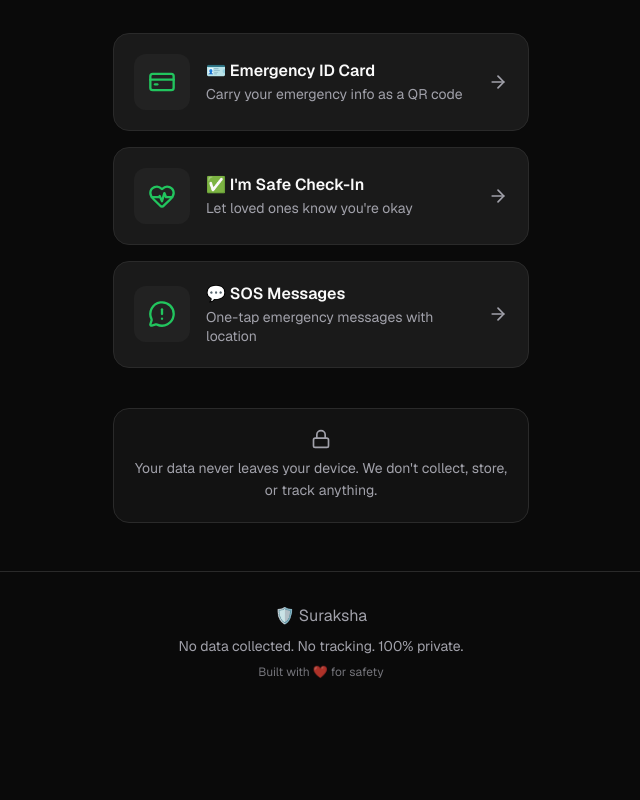
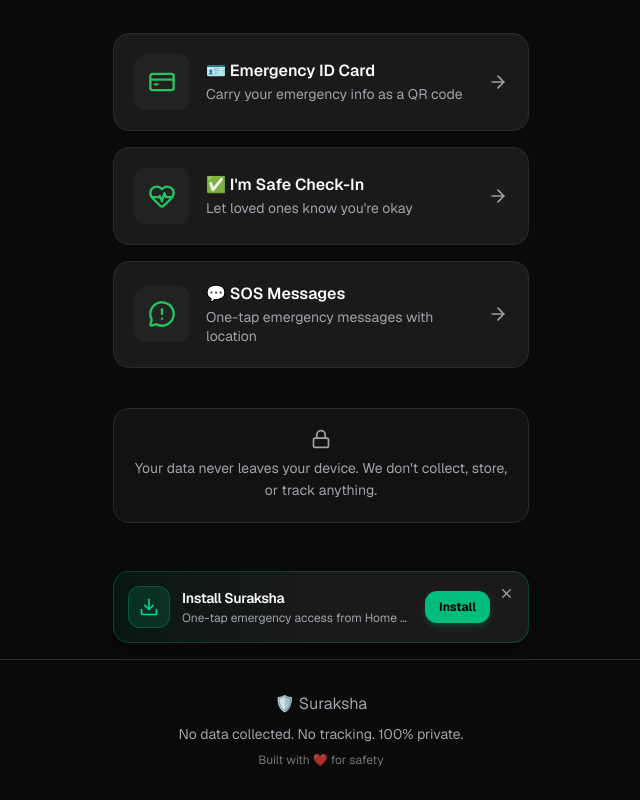
Before and after one commit to krrishvimal/suraksha, a Next.js app: page / in a window 1280 px wide. Shown: the part 421-1221 px from the top of the page, without its empty margins (319-959 px from the left). Before the commit the page ends 1133 px from the top, so only its background shows below. Built offline with nearby package versions, Linux system fonts and the light colour scheme; a web font is replaced by a local one.

Commit message:
feat: make install button always visible with native prompt and fallback guide

```diff
--- a/src/components/InstallPrompt.tsx
+++ b/src/components/InstallPrompt.tsx
@@ -1,7 +1,7 @@
 'use client';
 
 import { useEffect, useState, useCallback } from 'react';
-import { Download, X } from 'lucide-react';
+import { Download, X, Smartphone, Share, MoreVertical, Monitor } from 'lucide-react';
 import { useLanguage } from '@/lib/i18n';
 
 // eslint-disable-next-line @typescript-eslint/no-explicit-any
@@ -14,12 +14,14 @@
   const { t } = useLanguage();
 
   const [deferredPrompt, setDeferredPrompt] = useState<BeforeInstallPromptEvent | null>(null);
-  const [showBanner, setShowBanner] = useState(false);
-  const [isIOS, setIsIOS] = useState(false);
   const [isStandalone, setIsStandalone] = useState(false);
   const [dismissed, setDismissed] = useState(false);
+  const [showGuide, setShowGuide] = useState(false);
+  const [mounted, setMounted] = useState(false);
 
   useEffect(() => {
+    setMounted(true);
+
     // Check if already installed as standalone
     const standalone =
       window.matchMedia('(display-mode: standalone)').matches ||
@@ -27,32 +29,19 @@
       (navigator as any).standalone === true;
     setIsStandalone(standalone);
 
-    if (standalone) return; // Already installed, don't show anything
+    if (standalone) return; // Already running as installed app
 
     // Check if dismissed this session
     try {
       if (sessionStorage.getItem('suraksha_install_dismissed') === '1') {
         setDismissed(true);
-        return;
       }
     } catch { /* ignore */ }
 
-    // Detect iOS
-    const ua = navigator.userAgent;
-    const isiOS = /iPad|iPhone|iPod/.test(ua) || (navigator.platform === 'MacIntel' && navigator.maxTouchPoints > 1);
-    setIsIOS(isiOS);
-
-    // On iOS (not standalone), show iOS-specific instructions
-    if (isiOS) {
-      setShowBanner(true);
-      return;
-    }
-
-    // On Chromium browsers, listen for the install prompt
+    // Listen for the native install prompt
     const handler = (e: Event) => {
       e.preventDefault();
       setDeferredPrompt(e as BeforeInstallPromptEvent);
-      setShowBanner(true);
     };
 
     window.addEventListener('beforeinstallprompt', handler);
@@ -62,76 +51,122 @@
     };
   }, []);
 
-  const handleInstall = useCallback(async () => {
-    if (!deferredPrompt) return;
-
+  const handleInstallClick = useCallback(async () => {
+    if (deferredPrompt) {
       try {
         await deferredPrompt.prompt();
         const choice = await deferredPrompt.userChoice;
-
         if (choice.outcome === 'accepted') {
-        setShowBanner(false);
+          setDismissed(true);
         }
       } catch {
-      // User cancelled or error — hide banner
+        // Fall back to showing manual guide
+        setShowGuide(true);
       }
-
       setDeferredPrompt(null);
+    } else {
+      // Browser didn't fire automatic prompt yet or doesn't support it — show clear manual steps
+      setShowGuide(true);
+    }
   }, [deferredPrompt]);
 
   const handleDismiss = useCallback(() => {
-    setShowBanner(false);
     setDismissed(true);
+    setShowGuide(false);
     try {
       sessionStorage.setItem('suraksha_install_dismissed', '1');
     } catch { /* ignore */ }
   }, []);
 
-  // Don't render anything if already installed, dismissed, or no banner to show
-  if (isStandalone || dismissed || !showBanner) return null;
+  // Don't render until mounted (SSR safe) or if already running as standalone app or dismissed
+  if (!mounted || isStandalone || dismissed) return null;
 
   return (
     <div className="mx-auto max-w-md px-4 mb-4">
-      <div className="relative flex items-center gap-3 rounded-xl border border-emerald-500/20 bg-emerald-500/5 px-4 py-3">
-        {/* Dismiss button */}
+      <div className="relative overflow-hidden rounded-2xl border border-emerald-500/25 bg-gradient-to-r from-emerald-950/40 via-card-bg to-card-bg p-3.5 shadow-lg shadow-black/40">
+        {/* Dismiss X */}
         <button
           type="button"
           onClick={handleDismiss}
-          className="absolute top-2 right-2 p-1 rounded-full text-muted hover:text-foreground transition-colors"
-          aria-label="Dismiss"
+          className="absolute top-2.5 right-2.5 p-1 rounded-full text-muted hover:text-foreground transition-colors"
+          aria-label={t('Dismiss', 'खारिज करें')}
         >
-          <X size={14} />
+          <X size={15} />
         </button>
 
-        <div className="flex-shrink-0 rounded-lg bg-emerald-500/10 p-2">
-          <Download size={20} className="text-emerald-400" />
+        {/* Main Banner Bar */}
+        <div className="flex items-center gap-3 pr-6">
+          <div className="flex-shrink-0 rounded-xl bg-emerald-500/15 p-2.5 text-emerald-400 border border-emerald-500/30">
+            <Download size={20} />
           </div>
 
           <div className="flex-1 min-w-0">
-          <p className="text-sm font-medium text-foreground">
+            <h4 className="text-sm font-semibold text-foreground tracking-tight">
               {t('Install Suraksha', 'सुरक्षा इंस्टॉल करें')}
-          </p>
-          <p className="text-xs text-muted mt-0.5">
-            {isIOS
-              ? t(
-                  'Tap Share ⬆ then "Add to Home Screen"',
-                  'Share ⬆ पर टैप करें, फिर "Add to Home Screen"',
-                )
-              : t(
-                  'Add to your home screen for quick access',
-                  'त्वरित एक्सेस के लिए होम स्क्रीन पर जोड़ें',
-                )}
+            </h4>
+            <p className="text-xs text-muted mt-0.5 truncate">
+              {t('One-tap emergency access from Home Screen', 'होम स्क्रीन से तुरंत इमरजेंसी एक्सेस')}
             </p>
           </div>
 
-        {!isIOS && deferredPrompt && (
           <button
             type="button"
-            onClick={handleInstall}
-            className="flex-shrink-0 rounded-lg bg-emerald-500 px-3 py-1.5 text-xs font-semibold text-black transition-colors hover:bg-emerald-400 active:bg-emerald-600"
+            onClick={handleInstallClick}
+            className="flex-shrink-0 rounded-xl bg-emerald-500 px-3.5 py-2 text-xs font-bold text-black transition-all hover:bg-emerald-400 active:scale-95 shadow-md shadow-emerald-500/20"
           >
             {t('Install', 'इंस्टॉल')}
           </button>
+        </div>
+
+        {/* Expandable Manual Guide (if native prompt isn't supported / iOS / manual) */}
+        {showGuide && (
+          <div className="mt-3.5 pt-3.5 border-t border-card-border/80 text-xs text-muted space-y-2.5 animate-in fade-in slide-in-from-top-1 duration-200">
+            <div className="flex items-center justify-between text-foreground font-medium">
+              <span>{t('How to install on your device:', 'अपने डिवाइस पर कैसे इंस्टॉल करें:')}</span>
+              <button
+                type="button"
+                onClick={() => setShowGuide(false)}
+                className="text-[11px] text-emerald-400 hover:underline"
+              >
+                {t('Close', 'बंद करें')}
+              </button>
+            </div>
+
+            <div className="space-y-2 text-[11px] leading-relaxed">
+              <div className="flex items-start gap-2 bg-black/40 rounded-lg p-2 border border-card-border/50">
+                <Smartphone size={14} className="text-emerald-400 mt-0.5 flex-shrink-0" />
+                <div>
+                  <strong className="text-foreground">Android (Chrome):</strong>{' '}
+                  {t(
+                    'Tap the menu icon (⋮) in the top-right → tap "Install app" or "Add to Home screen".',
+                    'ऊपर दाईं ओर मेनू (⋮) पर टैप करें → "Install app" या "Add to Home screen" चुनें।'
+                  )}
+                </div>
+              </div>
+
+              <div className="flex items-start gap-2 bg-black/40 rounded-lg p-2 border border-card-border/50">
+                <Share size={14} className="text-emerald-400 mt-0.5 flex-shrink-0" />
+                <div>
+                  <strong className="text-foreground">iPhone / iPad (Safari):</strong>{' '}
+                  {t(
+                    'Tap the Share button (⬆) at the bottom → scroll down and tap "Add to Home Screen".',
+                    'नीचे Share (⬆) पर टैप करें → नीचे स्क्रॉल करके "Add to Home Screen" चुनें।'
+                  )}
+                </div>
+              </div>
+
+              <div className="flex items-start gap-2 bg-black/40 rounded-lg p-2 border border-card-border/50">
+                <Monitor size={14} className="text-emerald-400 mt-0.5 flex-shrink-0" />
+                <div>
+                  <strong className="text-foreground">Computer (Chrome/Edge):</strong>{' '}
+                  {t(
+                    'Click the Install icon (⊕) in the browser address bar at the top-right.',
+                    'ऊपर एड्रेस बार में दाईं ओर Install (⊕) आइकन पर क्लिक करें।'
+                  )}
+                </div>
+              </div>
+            </div>
+          </div>
         )}
       </div>
     </div>
```
Lines whose indentation alone changed are shown as unchanged.
